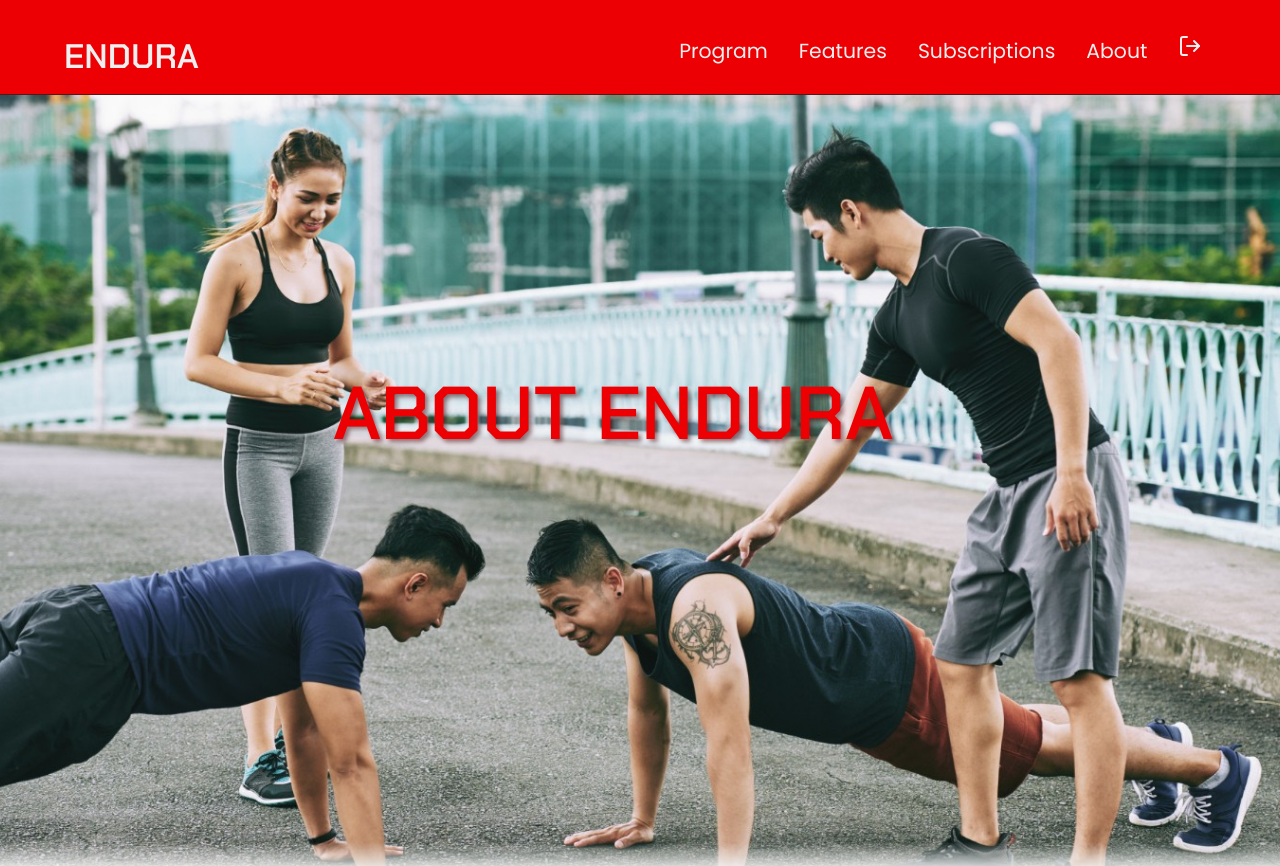
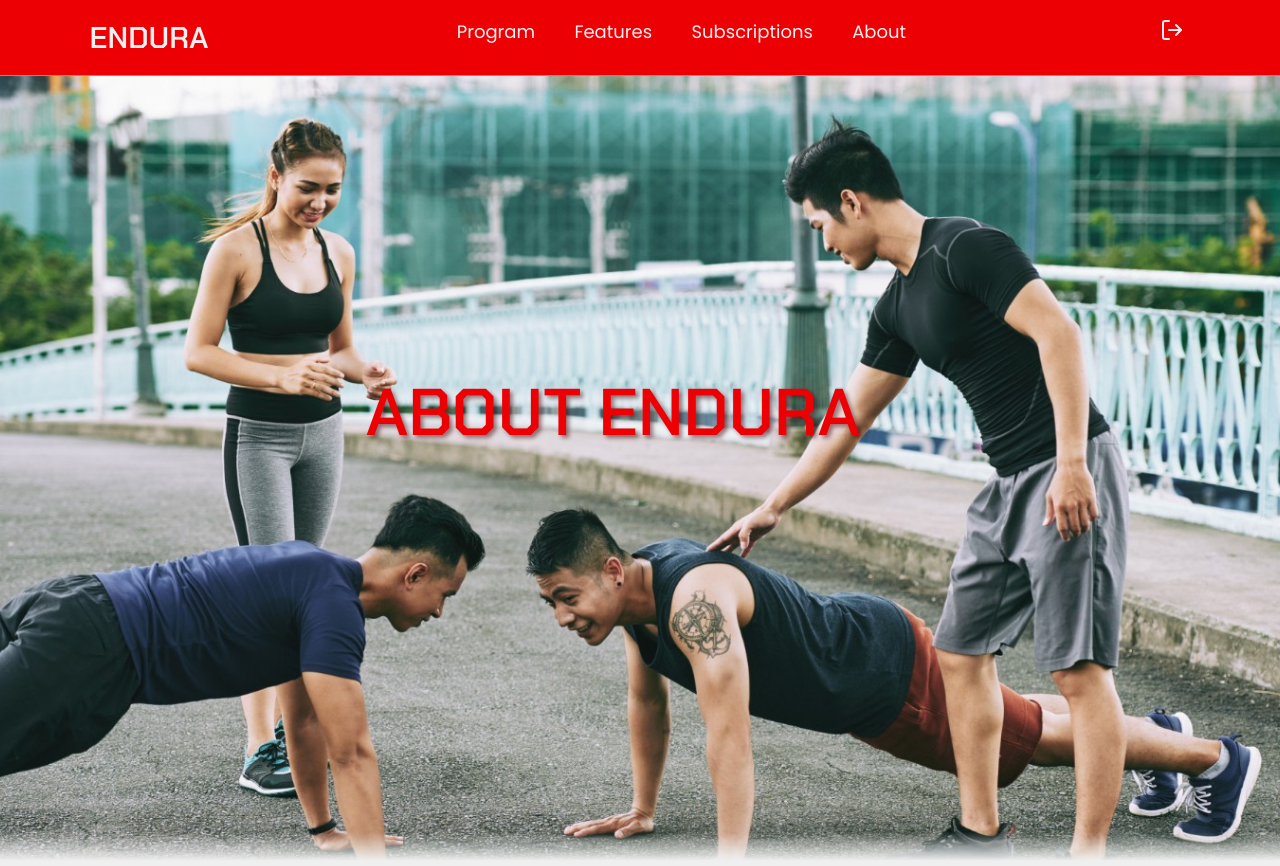
Before and after one commit to Ghozialvin/ENDURA, a plain HTML site: page About.html in a window 1280 px wide. Shown: the top 866 px of the page. Drawn offline with nearby package versions, Linux system fonts and the light colour scheme.

Commit message:
Change New Updatess

```diff
--- a/About.html
+++ b/About.html
@@ -27,30 +27,18 @@
         <!-- <img src="img/Frame 1070.png" alt="ENDURA_LOGO" class="navbar-img"> -->
         <a href="Program.html" class="navbar-logo">ENDURA</a>
 
-        <!-- <div class="menu"> -->
         <div class="navbar-nav">
         <a href="Program.html">Program</a>
             <a href="FeatureCore.html">Features</a>
             <a href="Subscription.html">Subscriptions</a>
             <a href="About.html">About</a>
-
-            <a href="Home.html" class="log-out"><i data-feather="log-out"></i></a>
             <!-- <a href="Home.html" class="cta">Logout</a> -->
         </div>
-            <!-- <ul class="navbar-menu">
-                <li><a href="Program.html">Program</a></li>
-                <li>
-                    <a href="">Features</a>
-                    <ul class="dropdown">
-                        <li><a href="FeatureCore.html">Core Body</a></li>
-                        <li><a href="Featuremind.html">Core Mind</a></li>
-                        <li><a href="Featurespirit.html">Core Spirit</a></li>
-                    </ul>
-                </li>
-                <li><a href="Subscription.html">Subscriptions</a></li>
-                <li><a href="About.html">About</a></li>
-            </ul> -->
 
+        <div class="navbar-extra">
+            <a href="Home.html" id="log-out" class="log-out"><i data-feather="log-out"></i></a>
+            <a href="#" id="hamburger-menu"><i data-feather="menu"></i></a>
+        </div>
         <!-- <div class="navbar-account">
             <a href="Program.html" class="cta">Login</a>
         </div> -->
--- a/css/Home.css
+++ b/css/Home.css
@@ -8,7 +8,6 @@
   --bg1:#efefef;
   --animate-delay: 0.4s;
 }
-
 *{
   margin: 0;
   padding: 0;
@@ -17,7 +16,6 @@
   border: none;
   text-decoration: none;
 }
-
 body{
   font-family: 'Inter',sans-serif;
   background-color: var(--primary);
@@ -29,9 +27,9 @@ body{
   display: flex;
   justify-content: space-between;
   justify-items: center;
-  padding: 1.4rem 5%;
+  padding: 1.5rem 7%;
   background-color:var(--primary1);
-  border-bottom: 1px solid rgba(30, 30, 30, 0.7);
+  border-bottom: 1px solid rgba(209, 161, 161, 0.7);
   position:fixed;
   top: 0;
   left: 0;
@@ -48,9 +46,6 @@ body{
   padding-top: 0.6rem;
   font-size: 3rem;
   font-weight: 800;
-}
-.navbar .navbar-account {
-  padding:0.6rem ;
 }
 .navbar .navbar-account .cta{
   color:var(--primary);
@@ -86,10 +81,6 @@ body{
 .navbar .navbar-account .cta:hover::after{
   transform: scaleX(1);
 }  */
-
-/* #subscriptions{
-  display: none;
-} */
 
 /* One Section */
 .onepages {
@@ -177,6 +168,8 @@ body{
   color: var(--tx);
 }
 .program .row{
+  display: flex;
+  align-items: center;
   display: flex;
 }
 .program .row .program-img{
@@ -382,7 +375,6 @@ footer{
   margin-top: 2.2rem;
 }
 footer .credit {
-  /* font-family: 'Inter',sans-serif; */
   font-size: 1.3rem;
 }
 footer .credit p{
@@ -404,7 +396,7 @@ footer .credit span {
 /* Laptop */
 @media(max-width:1366px){
   html{
-    font-size: 85%;
+    font-size: 75%;
   }
 }
 
--- a/css/about.css
+++ b/css/about.css
@@ -5,7 +5,6 @@
     --tx:#FFA955;
     --animate-delay: 0.4s;
 }
-
 *{
     margin: 0;
     padding: 0;
@@ -14,7 +13,6 @@
     border: none;
     text-decoration: none;
 }
-
 body{
     font-family: 'Inter',sans-serif;
     background-color: var(--bg);
@@ -26,24 +24,19 @@ body{
     display: flex;
     justify-content: space-between;
     justify-items: center;
-    padding: 2.5rem 5%;
+    padding: 1.5rem 7%;
     background-color:var(--primary);
-    border-bottom: 1px solid rgba(30, 30, 30, 0.7);
+    border-bottom: 1px solid rgba(209, 161, 161, 0.7);
     position:fixed;
-    height: 7rem;
     top: 0;
     left: 0;
     right: 0;
     z-index: 9999;
+    /* height: 7rem; */
 }
-/* .navbar .navbar-img{
-    width: 50px;
-    border-radius: 50%;
-} */
 .navbar .navbar-logo {
     font-family: 'Chakra Petch',sans-serif;
     display: flex;
-    /* margin-right: 38rem; */
     color: var(--bg);
     font-size: 2.5rem;
     font-weight: 800;
@@ -53,13 +46,10 @@ body{
     display: inline-block;
     color: var(--bg);
     font-size: 1.5rem;
-    /* padding: 0.5rem; */
-    margin:0 1rem;
+    margin:0 1.5rem;
 }
 .navbar .navbar-nav a:hover{
     color: var(--blck);
-    /* background-color: var(--tx); */
-    /* border-radius: 1.9rem; */
     transition: 0.3s ease-in-out;
 }
 .navbar .navbar-nav a::after{
@@ -77,53 +67,13 @@ body{
     color: var(--bg);
     margin: 0 0.5rem;
 }
+.navbar .navbar-extra a:hover{
+    color: var(--blck);
+    transition: 0.3s ease-in-out;
+}
 #hamburger-menu{
     display: none;
 }
-.navbar .navbar-nav .log-out i {
-    width: 3rem;
-    height: 3rem;
-}
-/* .navbar .navbar-menu{
-    display: flex;
-}
-.navbar .navbar-menu li{
-    list-style: none;
-    padding: 0.5rem 1%;
-}
-.navbar .navbar-menu a{
-    padding: 3rem 5.5px;
-    font-family: 'Poppins', sans-serif;
-    color: var(--bg);
-    font-size: 1.5rem;
-    margin:0 1rem;
-}
-.navbar .navbar-menu .dropdown{
-    display: none;
-}
-.navbar ul li:hover .dropdown{
-    display: block;
-    position: absolute;
-    padding-bottom: 30px;
-    background-color: var(--tx);
-}
-.navbar .navbar-menu li:hover{
-    background-color: var(--tx);
-}
-.navbar .navbar-menu a:hover{
-    color: var(--blck);
-}
-.navbar .navbar-menu a::after{
-    content: '';
-    display: block;
-    padding-bottom: 0.5;
-    border-bottom: 0.1rem solid var(--blck);
-    transform: scaleX(0);
-    transition: 0.2s linear;
-}
-.navbar .navbar-menu a:hover::after{
-    transform: scaleX(0.4);
-} */
 
 /* Section One */
 .program{
@@ -191,6 +141,8 @@ body{
     color: var(--tx);
 }
 .program-two .row{
+    justify-content: center;
+    align-items: center;
     display: flex;
 }
 .program-two .row .program-img{
@@ -252,6 +204,8 @@ body{
 }
 .program-three .row {
     display: flex;
+    justify-content: center;
+    align-items: center;
 }
 .program-three .row .program-img {
     flex: 1 2 35rem;
@@ -313,7 +267,6 @@ footer{
     margin-top: 2.2rem;
   }
   footer .credit {
-    /* font-family: 'Inter',sans-serif; */
     font-size: 1.3rem;
   }
   footer .credit p{
@@ -331,13 +284,12 @@ footer{
     font-weight: 800;
   }
 
-
 /* Media Queries*/
 
 /* Laptop */
 @media(max-width:1366px){
     html{
-      font-size: 85%;
+      font-size: 75%;
     }
 }
 
--- a/css/core.css
+++ b/css/core.css
@@ -5,7 +5,6 @@
     --tx:#FFA955;
     --animate-delay: 0.4s;
 }
-
 *{
     margin: 0;
     padding: 0;
@@ -14,7 +13,6 @@
     border: none;
     text-decoration: none;
 }
-
 body{
     font-family: 'Inter',sans-serif;
     background-color: var(--bg);
@@ -25,21 +23,20 @@ body{
     display: flex;
     justify-content: space-between;
     justify-items: center;
-    padding: 2.5rem 5%;
+    padding: 1.5rem 7%;
     background-color:var(--primary);
-    border-bottom: 1px solid rgba(30, 30, 30, 0.7);
+    border-bottom: 1px solid rgba(209, 161, 161, 0.7);
     position:fixed;
-    height: 7rem;
     top: 0;
     left: 0;
     right: 0;
     z-index: 9999;
+    /* height: 7rem; */
 }
 .navbar .navbar-logo {
     font-family: 'Chakra Petch',sans-serif;
     display: flex;
     color: var(--bg);
-    /* margin-right: 38rem; */
     font-size: 2.5rem;
     font-weight: 800;
 }
@@ -48,13 +45,10 @@ body{
     display: inline-block;
     color: var(--bg);
     font-size: 1.5rem;
-    /* padding: 0.5rem; */
-    margin:0 1rem;
+    margin:0 1.5rem;
 }
 .navbar .navbar-nav a:hover{
     color: var(--blck);
-    /* background-color: var(--tx); */
-    /* border-radius: 1.9rem; */
     transition: 0.3s ease-in-out;
 }
 .navbar .navbar-nav a::after{
@@ -72,49 +66,13 @@ body{
     color: var(--bg);
     margin: 0 0.5rem;
 }
+.navbar .navbar-extra a:hover{
+    color: var(--blck);
+    transition: 0.3s ease-in-out;
+}
 #hamburger-menu{
     display: none;
 }
-/* .navbar .navbar-menu{
-    display: flex;
-} */
-/* .navbar .navbar-menu li{
-    list-style: none;
-    padding: 0.5rem 1%;
-}
-.navbar .navbar-menu a{
-    padding: 3rem 5.5px;
-    font-family: 'Poppins', sans-serif;
-    color: var(--bg);
-    font-size: 1.5rem;
-    margin:0 1rem;
-}
-.navbar .navbar-menu .dropdown{
-    display: none;
-}
-.navbar ul li:hover .dropdown{
-    display: block;
-    position: absolute;
-    padding-bottom: 30px;
-    background-color: var(--tx);
-}
-.navbar .navbar-menu li:hover{
-    background-color: var(--tx);
-}
-.navbar .navbar-menu a:hover{
-    color: var(--blck);
-}
-.navbar .navbar-menu a::after{
-    content: '';
-    display: block;
-    padding-bottom: 0.5;
-    border-bottom: 0.1rem solid var(--blck);
-    transform: scaleX(0);
-    transition: 0.2s linear;
-}
-.navbar .navbar-menu a:hover::after{
-    transform: scaleX(0.4);
-} */
 
 /* Section One */
 .program{
@@ -181,6 +139,8 @@ body{
 }
 .program-two .row{
     display: flex;
+    justify-content: center;
+    align-items: center;
 }
 .program-two .row .program-img{
     flex: 1 2 35rem;
@@ -242,6 +202,8 @@ body{
 }
 .program-three .row {
     display: flex;
+    justify-content: center;
+    align-items: center;
 }
 .program-three .row .program-img {
     flex: 1 2 35rem;
@@ -369,7 +331,6 @@ footer{
     margin-top: 2.2rem;
 }
 footer .credit {
-  /* font-family: 'Inter',sans-serif; */
     font-size: 1.3rem;
 }
 footer .credit p{
@@ -393,7 +354,7 @@ footer .credit span {
 /* Laptop */
 @media(max-width:1366px){
     html{
-      font-size: 85%;
+      font-size: 75%;
     }
 }
 
--- a/css/program.css
+++ b/css/program.css
@@ -5,7 +5,6 @@
     --tx:#FFA955;
     --animate-delay: 0.4s;
 }
-
 *{
     margin: 0;
     padding: 0;
@@ -14,7 +13,6 @@
     border: none;
     text-decoration: none;
 }
-
 body{
     font-family: 'Inter',sans-serif;
     background-color: var(--bg);
@@ -25,7 +23,7 @@ body{
     display: flex;
     justify-content: space-between;
     align-items: center;
-    padding: 2.5rem 7%;
+    padding: 1.5rem 7%;
     background-color:var(--primary);
     border-bottom: 1px solid rgba(209, 161, 161, 0.7);
     position:fixed;
@@ -33,7 +31,7 @@ body{
     left: 0;
     right: 0;
     z-index: 9999;
-    /* height: 7rem; */
+    /* height: 15vh; */
 }
 .navbar .navbar-logo {
     font-family: 'Chakra Petch',sans-serif;
@@ -130,7 +128,7 @@ body{
 /* Section Two */
 .program-two{
     background-color: var(--bg);
-    padding: 9rem 15% 5rem;
+    padding: 10rem 15% 5rem;
 }
 .program-two h1{
     font-family: 'Chakra Petch',sans-serif;
@@ -144,6 +142,8 @@ body{
 }
 .program-two .row{
     display: flex;
+    justify-content: center;
+    align-items: center;
 }
 .program-two .row .program-img{
     flex: 1 2 35rem;
@@ -210,6 +210,8 @@ body{
     color: var(--bg);
 }
 .program-three .row {
+    justify-content: center;
+    align-items: center;
     display: flex;
 }
 .program-three .row .program-img {
@@ -339,7 +341,6 @@ footer{
     margin-top: 2.2rem;
 }
 footer .credit {
-  /* font-family: 'Inter',sans-serif; */
     font-size: 1.3rem;
 }
 footer .credit p{
@@ -371,10 +372,10 @@ footer .credit span {
   html{
     font-size: 65%;
   }
-  #hamburger-menu{
+  /* #hamburger-menu{
     display: inline-block;
   }
- /* .navbar .navbar-nav{
+ .navbar .navbar-nav{
     display: absolute;
     top: 100%;
     right: -100%;
@@ -382,8 +383,8 @@ footer .credit span {
     width: 20rem;
     height: 100vh;
     transition: 0.3s ease-in-out;
-  } */
-  /* .navbar .navbar-nav.active{
+  }
+  .navbar .navbar-nav.active{
     right: 0;
   }
   .navbar .navbar-nav a{
@@ -392,14 +393,13 @@ footer .credit span {
     padding:0.5rem;
     font-size: 2rem;
     margin: 1.5rem;
-    border-bottom: 1px solid var(--primary);
   }
   .navbar .navbar-nav a::after{
     transform-origin: 0 0;
   }
   .navbar .navbar-nav a:hover::after{
-    transform:scaleX(0.2)
-  }  */
+    transform:scaleX(0.35)
+  } */
   .program-two .row,
   .program-three .row,
   .program-four .row{
--- a/css/subsription.css
+++ b/css/subsription.css
@@ -5,7 +5,6 @@
     --tx:#FFA955;
     --animate-delay: 0.4s;
 }
-
 *{
     margin: 0;
     padding: 0;
@@ -14,11 +13,9 @@
     border: none;
     text-decoration: none;
 }
-
 body{
     font-family: 'Inter',sans-serif;
     background-color: var(--bg);
-    /* height: 2000px; */
 }
 
 /* Navbar */
@@ -26,21 +23,20 @@ body{
     display: flex;
     justify-content: space-between;
     justify-items: center;
-    padding: 2.5rem 5%;
+    padding: 1.5rem 7%;
     background-color:var(--primary);
-    border-bottom: 1px solid rgba(30, 30, 30, 0.7);
+    border-bottom: 1px solid rgba(209, 161, 161, 0.7);
     position:fixed;
-    height: 7rem;
     top: 0;
     left: 0;
     right: 0;
     z-index: 9999;
+    /* height: 7rem; */
 }
 .navbar .navbar-logo {
     font-family: 'Chakra Petch',sans-serif;
     display: flex;
     color: var(--bg);
-    /* margin-right: 38rem; */
     font-size: 2.5rem;
     font-weight: 800;
 }
@@ -49,13 +45,10 @@ body{
     display: inline-block;
     color: var(--bg);
     font-size: 1.5rem;
-    /* padding: 0.5rem; */
-    margin:0 1rem;
+    margin:0 1.5rem;
 }
 .navbar .navbar-nav a:hover{
     color: var(--blck);
-    /* background-color: var(--tx); */
-    /* border-radius: 1.9rem; */
     transition: 0.3s ease-in-out;
 }
 .navbar .navbar-nav a::after{
@@ -73,49 +66,13 @@ body{
     color: var(--bg);
     margin: 0 0.5rem;
 }
+.navbar .navbar-extra a:hover{
+    color: var(--blck);
+    transition: 0.3s ease-in-out;
+}
 #hamburger-menu{
     display: none;
 }
-/* .navbar .navbar-menu{
-    display: flex;
-}
-.navbar .navbar-menu li{
-    list-style: none;
-    padding: 0.5rem 1%;
-}
-.navbar .navbar-menu a{
-    padding: 3rem 5.5px;
-    font-family: 'Poppins', sans-serif;
-    color: var(--bg);
-    font-size: 1.5rem;
-    margin:0 1rem;
-}
-.navbar .navbar-menu .dropdown{
-    display: none;
-}
-.navbar ul li:hover .dropdown{
-    display: block;
-    position: absolute;
-    padding-bottom: 30px;
-    background-color: var(--tx);
-}
-.navbar .navbar-menu li:hover{
-    background-color: var(--tx);
-}
-.navbar .navbar-menu a:hover{
-    color: var(--blck);
-}
-.navbar .navbar-menu a::after{
-    content: '';
-    display: block;
-    padding-bottom: 0.5;
-    border-bottom: 0.1rem solid var(--blck);
-    transform: scaleX(0);
-    transition: 0.2s linear;
-}
-.navbar .navbar-menu a:hover::after{
-    transform: scaleX(0.4);
-} */
 
 /* Section One */
 .program{
@@ -216,11 +173,6 @@ body{
     transform: scale(1.05); /* Membesar 5% saat hover */
     box-shadow: 4px 6px 20px rgba(0, 0, 0, 0.2); /* Bayangan lebih tebal */
 }
-
-  /* .about .row .person-card p{
-    margin-right: 80rem;
-
-  } */
 .payment .payment-card img{
     margin: 0.5rem 1.5%;
     width: 17rem;
@@ -230,13 +182,13 @@ body{
     font-family: 'Chakra Petch',sans-serif;
     font-style: italic;
     color: var(--primary);
-    margin:0.5rem 1%;
+    margin:0.3rem 1%;
     font-size: 2rem;
     font-weight: 600;
 }
 .payment .payment-card p {
     color: var(--blck);
-    margin:1.5rem;
+    margin:0.5rem;
 }
 .payment  .row .payment-icon a{
     color: var(--primary);
@@ -263,6 +215,7 @@ body{
 }
 .payment-button:hover {
     background-color: #45a049;
+    transform: scale(0.85);
     color: var(--blck);
 }
 
@@ -274,7 +227,6 @@ footer{
     margin-top: 2.2rem;
   }
   footer .credit {
-    /* font-family: 'Inter',sans-serif; */
     font-size: 1.3rem;
   }
   footer .credit p{
@@ -298,7 +250,7 @@ footer{
 /* Laptop */
 @media(max-width:1366px){
     html{
-      font-size: 85%;
+      font-size: 75%;
     }
 }
 
```
Also changed, not shown: FeatureCore.html (+6 -16 lines), Program.html (+0 -1 lines), Subscription.html (+4 -16 lines).
